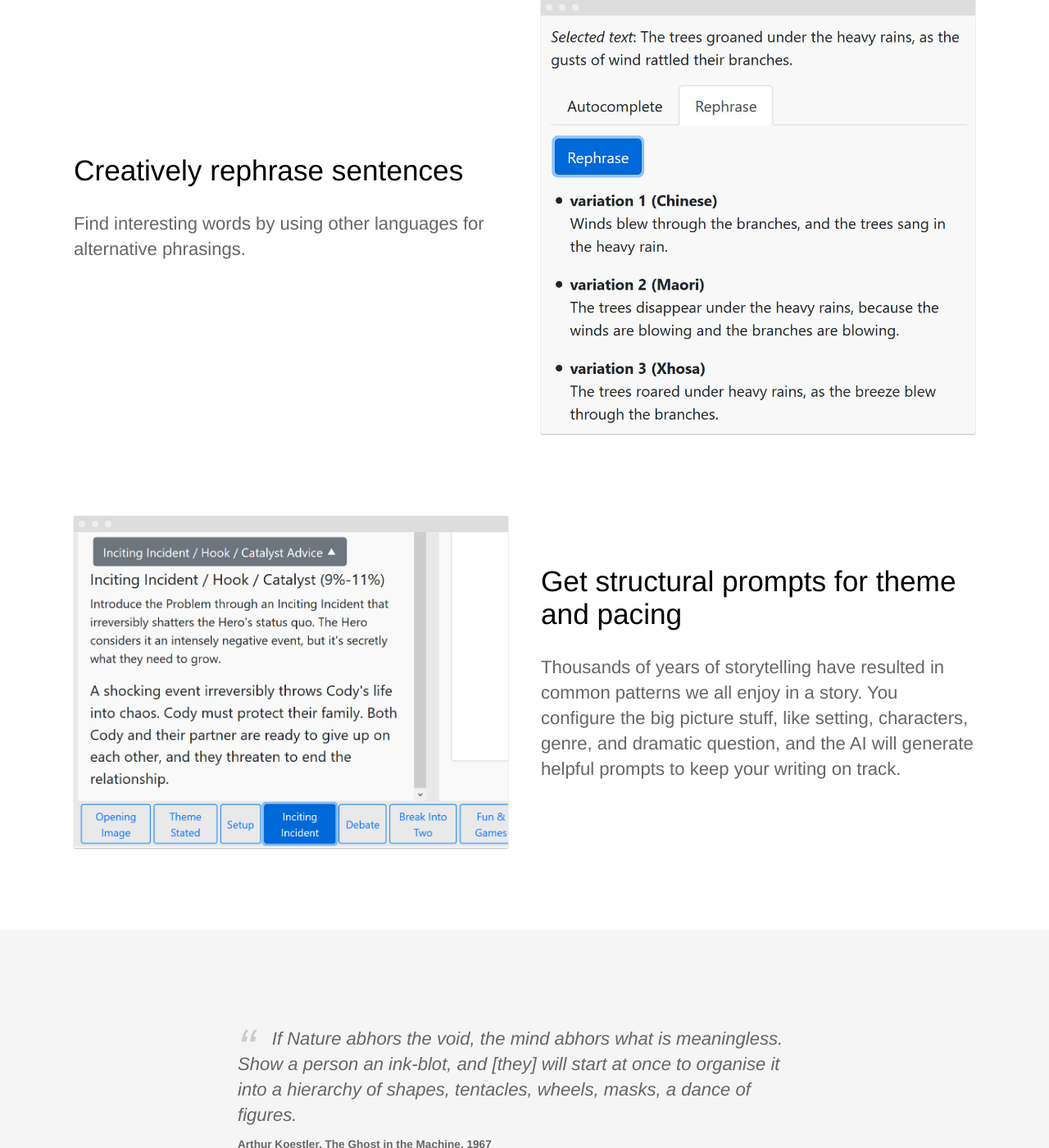
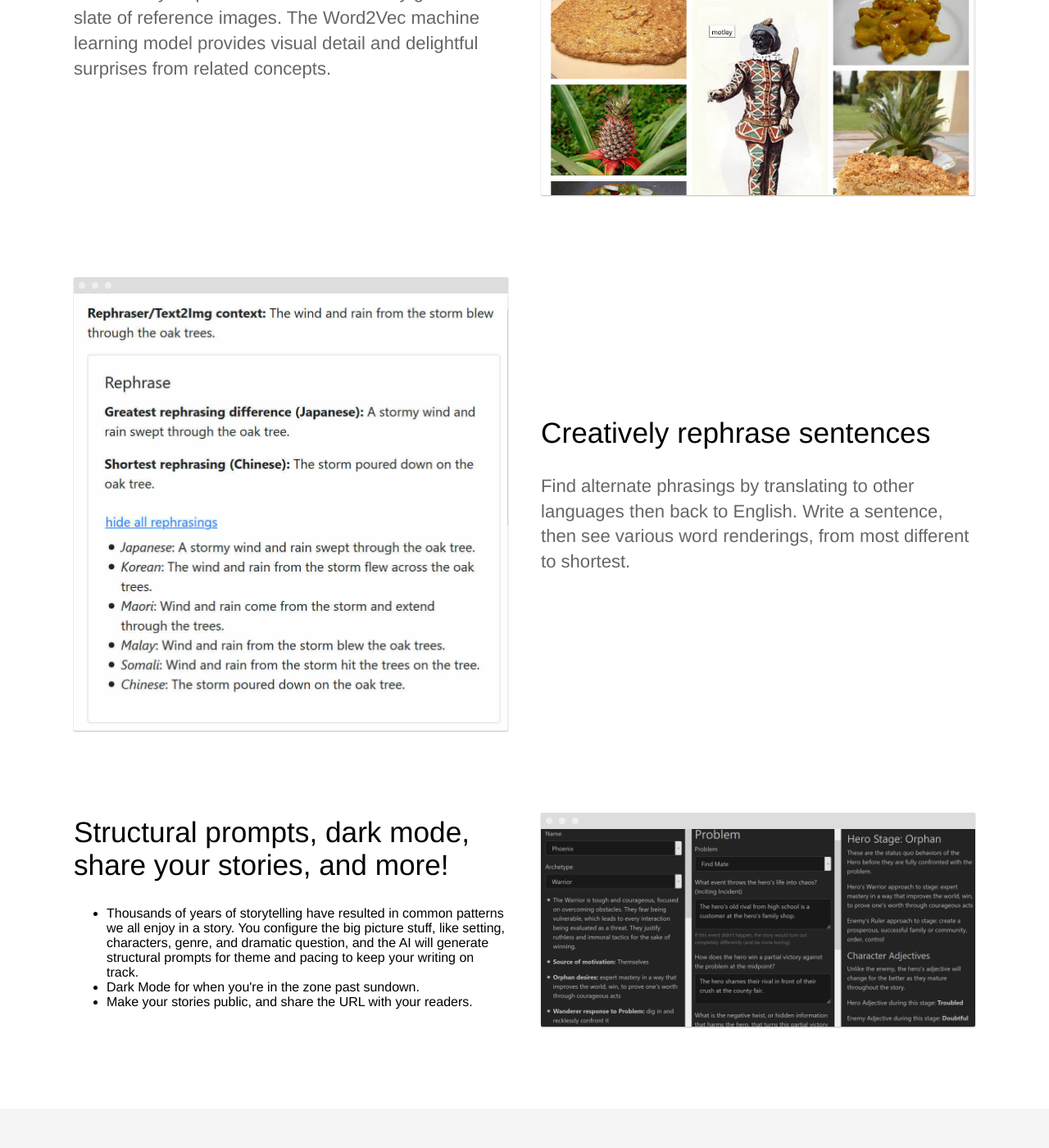
Before and after one commit to headchem/story-ghost, a Jekyll site: the page built from index.html, in a window 1280 px wide and 1400 px high, scrolled down 2044 px. Shown: the whole window at 82% size. Built offline with Jekyll 4.4.1, drawn with Linux system fonts in a browser that asks for light colours; comment, search, counter and statistics services are not loaded; some of the changed text lies outside the part shown.

Commit message:
add new screenshots and feature descriptions

```diff
--- a/index.html
+++ b/index.html
@@ -8,7 +8,7 @@ description: Do what authors do best, let the AI handle the rest
 		<p class="subtext editable">Do what authors do best. Let the ghost in the machine handle the rest.</p>
 		<!-- <div class="cta button alt"><a href="{{ site.baseurl }}/sign-up/">Get Started Free</a></div> -->
 		<div>
-			<img src="{{ site.baseurl }}/images/main-min.png" alt="Screenshot" class="screenshot editable" />
+			<img src="{{ site.baseurl }}/images/main-min.png" alt="Screenshot" />
 		</div>
 	</div>
 </section>
@@ -50,10 +50,22 @@ description: Do what authors do best, let the AI handle the rest
 		<div class="container flex">
 			<div class="text editable">
 				<h2>Get inspired by AI-powered autocomplete</h2>
-				<p>Got writer's block? Select a snippet of text, and ask the AI to guess what happens next. Develop a concept, then try out various word renderings. We use the largest publicly available GPT-2 machine learning model.</p>
+				<p>Got writer's block? Select a snippet of text, and ask the AI to guess what happens next. We use the largest publicly available GPT-2 machine learning model.</p>
 			</div>
 			<div class="image">
-				<img src="{{ site.baseurl }}/images/screen6.jpg" alt="Screenshot" class="screenshot editable" />
+				<img src="{{ site.baseurl }}/images/autocomplete.jpg" alt="screenshot of autocomplete" class="screenshot editable" />
+			</div>
+		</div>
+	</section>
+
+	<section>
+		<div class="container flex">
+			<div class="text editable">
+				<h2>Engage your senses with a visual thesaurus</h2>
+				<p>Get visually inspired with an automatically generated slate of reference images. The Word2Vec machine learning model provides visual detail and delightful surprises from related concepts.</p>
+			</div>
+			<div class="image">
+				<img src="{{ site.baseurl }}/images/text2img.jpg" alt="screenshot of text2img" class="screenshot editable" />
 			</div>
 		</div>
 	</section>
@@ -62,10 +74,10 @@ description: Do what authors do best, let the AI handle the rest
 		<div class="container flex">
 			<div class="text editable">
 				<h2>Creatively rephrase sentences</h2>
-				<p>Find interesting words by using other languages for alternative phrasings.</p>
+				<p>Find alternate phrasings by translating to other languages then back to English. Write a sentence, then see various word renderings, from most different to shortest.</p>
 			</div>
 			<div class="image">
-				<img src="{{ site.baseurl }}/images/screen7.jpg" alt="Screenshot" class="screenshot editable" />
+				<img src="{{ site.baseurl }}/images/rephrase.jpg" alt="screenshot of rephraser" class="screenshot editable" />
 			</div>
 		</div>
 	</section>
@@ -73,11 +85,16 @@ description: Do what authors do best, let the AI handle the rest
 	<section>
 		<div class="container flex">
 			<div class="text editable">
-				<h2>Get structural prompts for theme and pacing</h2>
-				<p>Thousands of years of storytelling have resulted in common patterns we all enjoy in a story. You configure the big picture stuff, like setting, characters, genre, and dramatic question, and the AI will generate helpful prompts to keep your writing on track.</p>
+				<h2>Structural prompts, dark mode, share your stories, and more!</h2>
+				<ul>
+					<li>Thousands of years of storytelling have resulted in common patterns we all enjoy in a story. You configure the big picture stuff, like setting, characters, genre, and dramatic question, and the AI will generate structural prompts for theme and pacing to keep your writing on track.</li>
+					<li>Dark Mode for when you're in the zone past sundown.</li>
+					<li>Make your stories public, and share the URL with your readers.</li>
+				</ul>
+
 			</div>
 			<div class="image">
-				<img src="{{ site.baseurl }}/images/screen5.jpg" alt="Screenshot" class="screenshot editable" />
+				<img src="{{ site.baseurl }}/images/structure-and-dark.jpg" alt="screenshot of structure prompts and dark mode" class="screenshot editable" />
 			</div>
 		</div>
 	</section>
```
Also changed, not shown: images/autocomplete.jpg (added), images/rephrase.jpg (added), images/structure-and-dark.jpg (added), images/text2img.jpg (added).
